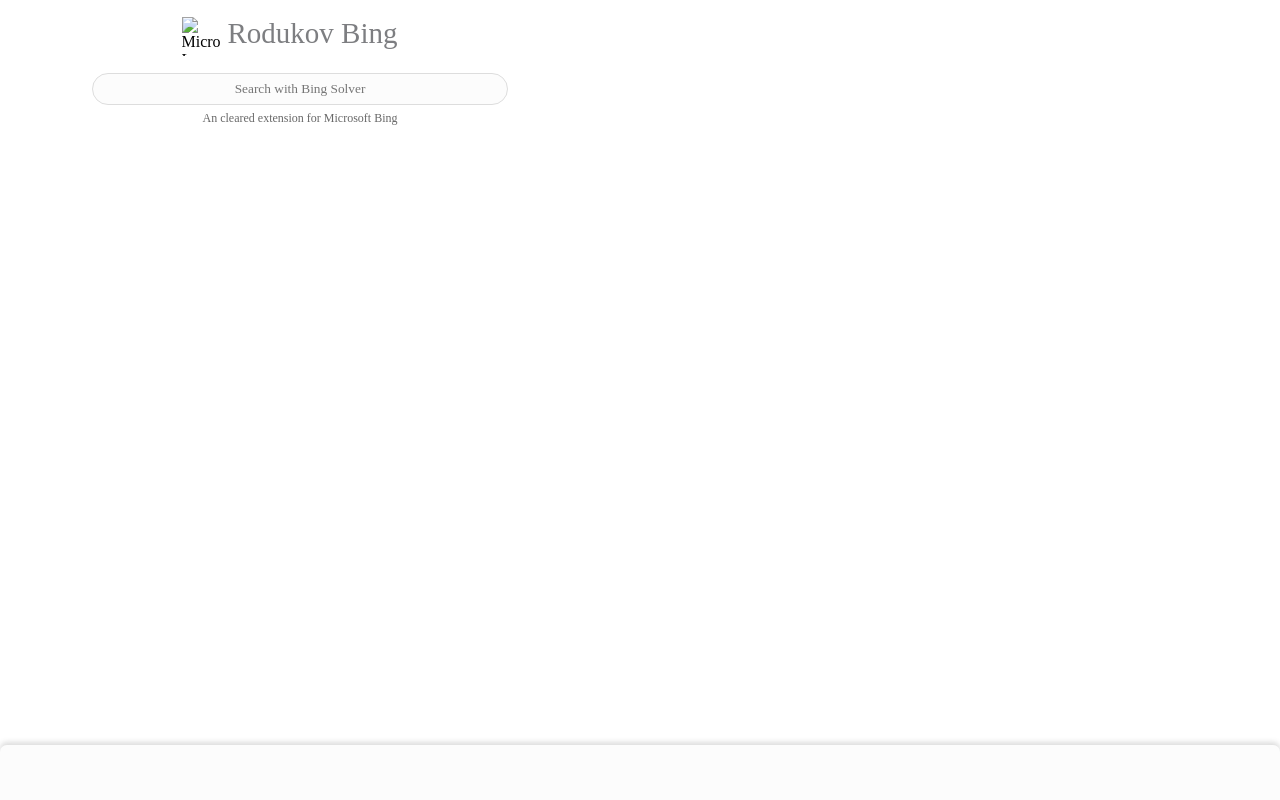
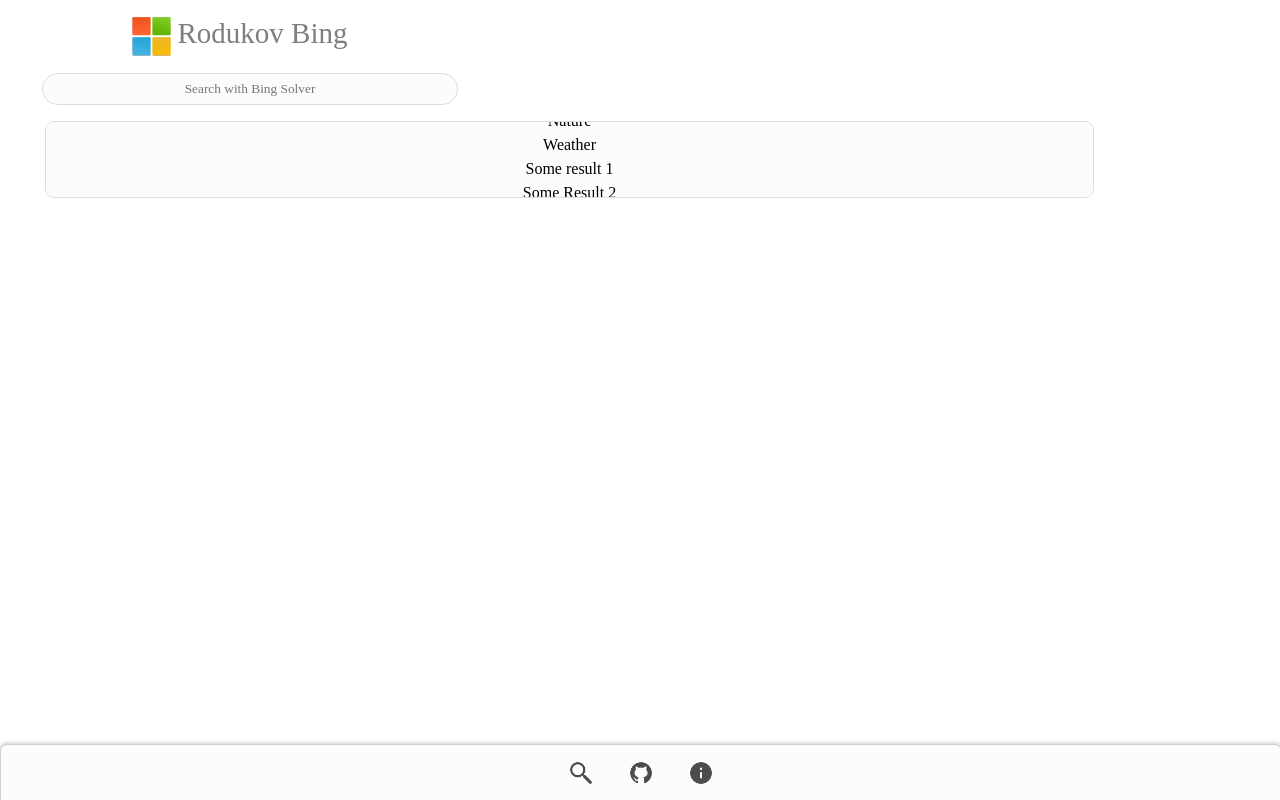
Before and after one commit to rodukov/BingSolver, a browser extension: page index.html in a window 1280 px wide. Drawn offline with Linux system fonts and the light colour scheme; a web font is replaced by a local one.

Commit message:
Commit #4
Co-Authored-By: Gleb Rodukov <electroneuphoria@gmail.com>

```diff
--- a/bingsolver.css
+++ b/bingsolver.css
@@ -5,7 +5,7 @@
 ======================================================= */
 
 body {
-    width: 600px;
+    width: 500px;
     height: 300px;
     margin: 0; padding: 0;
 }
@@ -56,6 +56,27 @@
     border: 1px solid white;
     box-shadow: 0px 0px 7px rgba(25, 25, 25, 0.123);
 }
+.search_bs_item {
+    text-align: center;
+    font-family: 'alexey';
+    margin-top: -10px;
+    cursor: pointer;
+}
+.search_bs_item:hover {
+    background-color: rgb(247, 247, 247);
+    border-radius: 3px;
+}
+.bs_items_results {
+    position: absolute;
+
+    border: 1px solid rgb(221, 221, 221);
+    background-color: rgb(252, 252, 252);
+    border-radius: 9px;
+    margin-left: 45px; margin-right: 45px;
+    width: 81.8%;
+    overflow-y: scroll;
+    height: 75px;
+}
 
 input[type="text"]:focus {
     animation: ready 0.24s;
@@ -81,18 +102,43 @@
 
 .slogan {
     text-align: center; font-family: 'alexey'; font-size: 12px; color: rgb(104, 104, 104);
-    margin-top: -10px;
     padding: 0;
 }
 
 .menu {
     background-color: rgb(252, 252, 252);
-    box-shadow: 0px -3px 5px rgba(90, 90, 90, 0.204);
+    box-shadow: 0px -2px 3px rgba(90, 90, 90, 0.204);
     width: 100%;
     height: 55px;
     position: fixed;
     bottom: 0%;
+    border-top: 1px solid rgb(206, 206, 206);
+    border-left: 1px solid rgb(206, 206, 206);
+    border-right: 1px solid rgb(206, 206, 206);
     border-radius: calc(7px * sin(100deg)) calc(7px * sin(100deg)) 0px 0px;
-
-
+    justify-content: center;
+    justify-items: center;
+    display: flex;
 }
+.menu-img {
+    padding-top: 15px;
+    padding-left: 15px; padding-right: 15px;
+    width: 26px;
+    height: 26px;
+    filter: invert(30%);
+    transition: .1s;
+}
+.menu-img:after {
+    content: 'test';
+    width: 100px;
+    height: 30px;
+    background-color: red;
+}
+.menu-img:hover {
+    filter: invert(40%);
+    transform: scale(1.05) translateY(-1px);
+}
+.menu-img-c {
+    margin: 0;
+    margin-top: 5px;
+}
--- a/index.html
+++ b/index.html
@@ -9,15 +9,25 @@
 </head>
 <body>
     <div class="logo-c">
-        <img src="src/assets/microsoft.png" alt="Microsoft Logo" class="ms-logo">
+        <img src="src/assets/microsoft_bingsolver2.png" alt="Microsoft Logo" class="ms-logo">
         <p class="vertical-center bing-solver unselectable">Rodukov Bing</p>
     </div>
     <div>
         <p style="text-align: center;"><input type="text" id="search_bs" placeholder="Search with Bing Solver"></p>
-        <p class="slogan">An cleared extension for Microsoft Bing</p>
+        <div class="bs_items_results">
+            <p class="search_bs_item">Nature</p>
+            <p class="search_bs_item">Weather</p>
+            <p class="search_bs_item">Some result 1</p>
+            <p class="search_bs_item">Some Result 2</p>
+        </div>
     </div>
+    <p class="slogan">An cleared extension for Microsoft Bing</p>
     <div class="menu">
-
+        <div class="menu-items">
+            <img src="src/assets/icons8-search-48.png" alt="Search BingSolver" class="menu-img">
+            <img src="src/assets/icons8-github-48.png" alt="View project on GitHub" class="menu-img">
+            <img src="src/assets/icons8-info-48.png" alt="Basic information about BingSolver" class="menu-img">
+        </div>
     </div>
 </body>
 </html>
--- a/script.js
+++ b/script.js
@@ -50,6 +50,7 @@
 localStorage.setItem('test', 'working');
 const BingButton = document.createElement('span')
 BingButton.classList.add('BingButton')
+BingButton.classList.add('unselectable')
 BingButton.innerText = 'BS'
 BingButton.onclick = start
 document.getElementById('id_h').classList.add('extended')
```
Also changed, not shown: style.css (+7 -1 lines), src/assets/icons8-github-48.png (added), src/assets/icons8-info-48.png (added), src/assets/icons8-search-48.png (added), src/assets/microsoft_bingsolver2.png (added).
